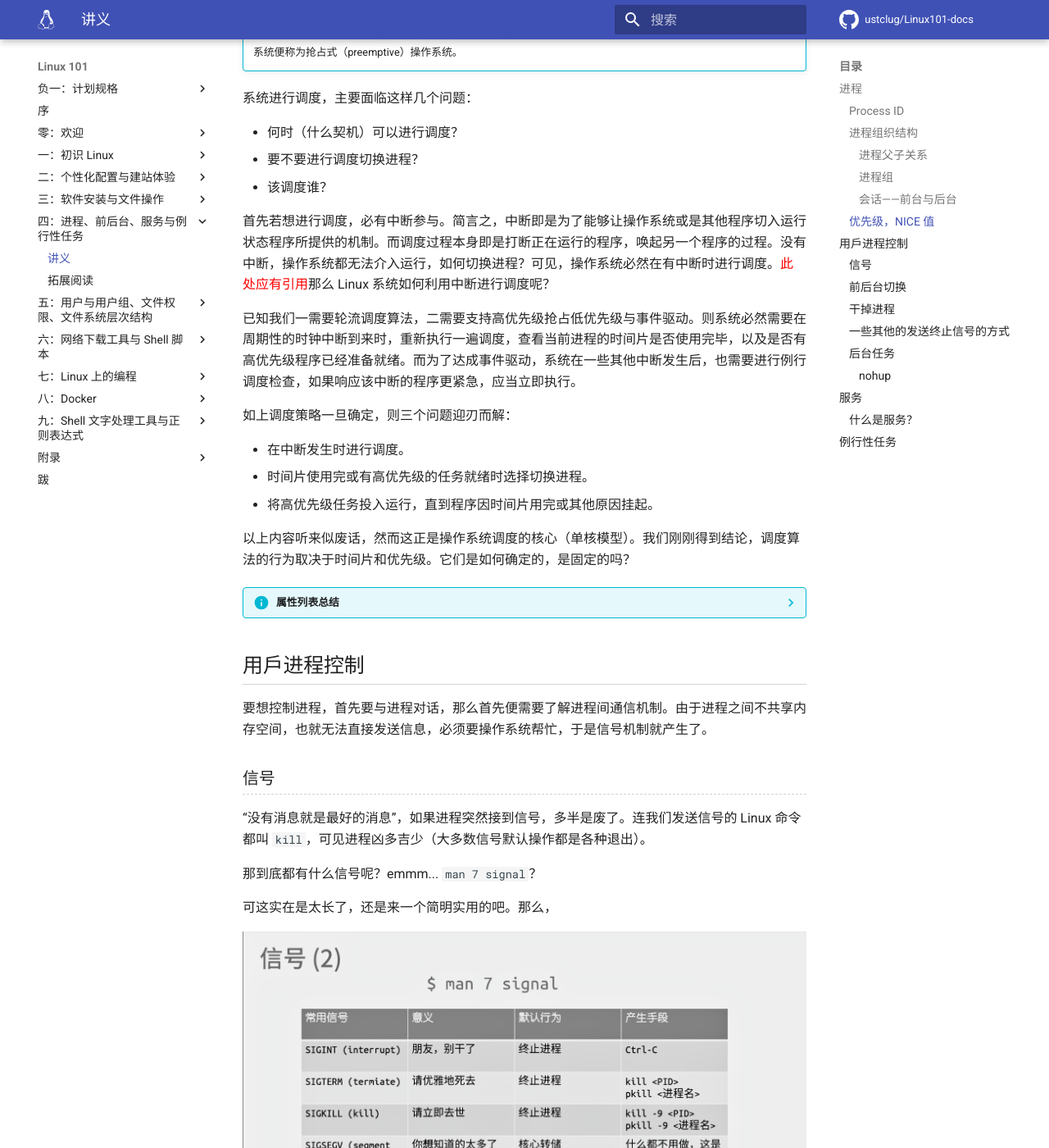
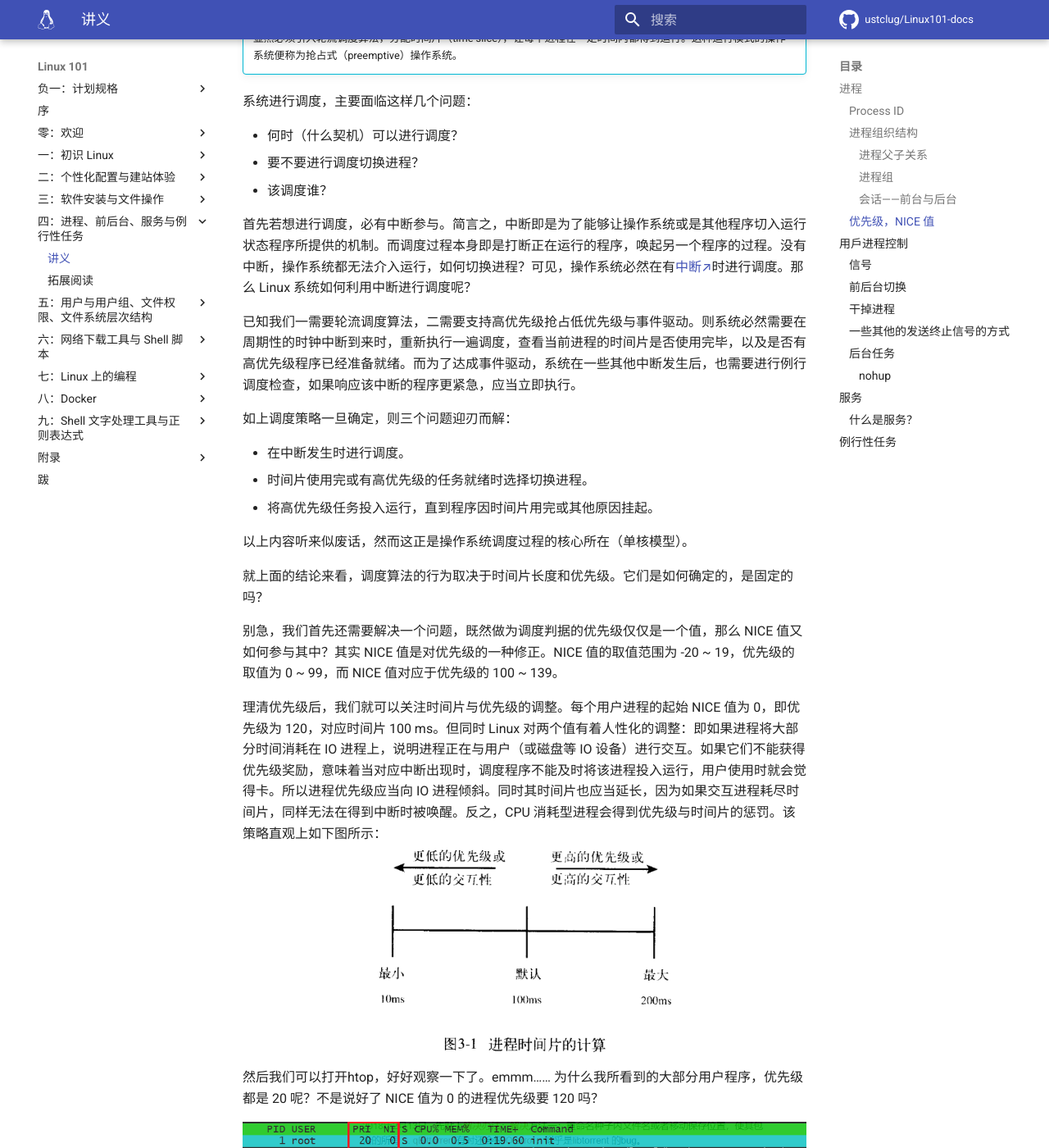
Before and after one commit to ustclug/Linux101-docs, an MkDocs documentation site: the page built from docs/Ch04/index.md, in a window 1280 px wide and 1400 px high, scrolled down 4272 px. Shown: the whole window at 82% size. Built offline with MkDocs 1.6.1 and Material for MkDocs 9.7.7, drawn with Linux system fonts in a browser that asks for light colours; comment, search, counter and statistics services are not loaded; some of the changed text lies outside the part shown.

Commit message:
quote link

````diff
--- a/docs/Ch04/index.md
+++ b/docs/Ch04/index.md
@@ -79,18 +79,11 @@ _在图形界面上，直接单击绿色条内的 PID 栏，可以将进程顺
 
 进程组大体上是执行同一工作的进程形成的一个团体，通常是由于父进程 fork 出子进程后子进程继承父进程的组 ID 而逐渐形成。设计进程组机制主要是面向协作任务，比如 Firefox 工作是网页浏览，那么其相关的进程一定属于一个进程组。<span class="more">进程组的出现方便了系统信号管理，后面可以看到，发给一个进程组的信号将被所有属于该组的进程接收，意义就是停止整个工作整体。</span>
 
-#### 会话——前台与后台 {#session}
-
-而会话（<abbr title="来自拉丁语 sedere，坐，坐下，词源同 sit。用坐下——起身来指代一场，一节，一个阶段。这里就是登陆到退出。">session</abbr>）可以说是面向用户登陆出现的概念。当用户从终端登陆进入 shell，以该 shell 为会话首进程展开本次会话。<span class="more">（所以守护进程一经创建会脱离当前会话，以自己 PID 为 session ID。）</span>session 中包含着 n 个进程组，分别完成不同的工作。用户退出时，session 不一定会结束，有些进程仍然可以驻留系统中，以该 session ID 继续运行。
-
-说到会话，就必然涉及到 Linux 会话中的前后台管理机制。前台（foreground）与后台（background），本质上决定了是否需要与用户交互，对于单独的一个 shell，只能有一个前台进程（组），其余进程只能在后台默默运行，上述中 n 个进程组，正是前台进程组和后台进程组的概称。在稍后部分中我们将学习前后台的相关操作。
-
-_按 F2，随后可以自主选择进程的属性列在面板上，以 Parent PID 为例（PPID），点击 colomns，点击 PPID，注意到下方提示 F5 add 添加到左侧，再依照下方提示调整顺序。同理可以顺便在 PPID 后顺序添加 PGRP，TTY\_NR，TPGID，SESSION 列以便观察下面实验结果。_
+_按 F2，随后可以自主选择进程的属性列在面板上，以 Parent PID 为例（PPID），点击 colomns，点击 PPID，注意到下方提示 F5 add 添加到左侧，再依照下方提示调整顺序。同理可以顺便在 PPID 后顺序添加 PGRP，TTY\_NR，TPGID，SESSION 列以便观察下面及随后所有实验结果。_
 
 ![add_column](images/add_column.png)
 
 （F10 被终端程序占用了怎么办？其实终端上的选项是可以用鼠标点击的，点一下 Done 即可返回。）
-
 
 ??? example "小实验"
 
@@ -133,6 +126,13 @@ _按 F2，随后可以自主选择进程的属性列在面板上，以 Parent PI
 
     接下来会看到进程 SID 一律为该进程的控制 shell 的 PID。<p class="more">随后观察守护进程，可以看到守护进程的 SID 一般是其本身 PID。</p>
 
+#### 会话——前台与后台 {#session}
+
+而会话（<abbr title="来自拉丁语 sedere，坐，坐下，词源同 sit。用坐下——起身来指代一场，一节，一个阶段。这里就是登陆到退出。">session</abbr>）可以说是面向用户登陆出现的概念。当用户从终端登陆进入 shell，以该 shell 为会话首进程展开本次会话。<span class="more">（所以守护进程一经创建会脱离当前会话，以自己 PID 为 session ID。）</span>session 中包含着 n 个进程组，分别完成不同的工作。用户退出时，session 不一定会结束，有些进程仍然可以驻留系统中，以该 session ID 继续运行。
+
+说到会话，就必然涉及到 Linux 会话中的前后台管理机制。前台（foreground）与后台（background），本质上决定了是否需要与用户交互，对于单独的一个 shell，只能有一个前台进程（组），其余进程只能在后台默默运行，上述中 n 个进程组，正是前台进程组和后台进程组的概称。在稍后部分中我们将学习前后台切换的相关操作。
+
+
 ### 优先级，NICE 值 {#priority}
 
 有了进程，谁先运行？谁给一点时间就够了，谁要占用大部分 CPU 时间？这又是如何决定的？这些问题之中体现着优先权的概念。如果说上面所介绍的的那些进程属性描述了进程的控制信息，那么优先级与 NICE 值则反映操作系统调度进程的核心手段。
@@ -150,7 +150,7 @@ _按 F2，随后可以自主选择进程的属性列在面板上，以 Parent PI
 - 要不要进行调度切换进程？
 - 该调度谁？
 
-首先若想进行调度，必有中断参与。简言之，中断即是为了能够让操作系统或是其他程序切入运行状态程序所提供的机制。而调度过程本身即是打断正在运行的程序，唤起另一个程序的过程。没有中断，操作系统都无法介入运行，如何切换进程？可见，操作系统必然在有中断时进行调度。<span class="red">此处应有引用</span>那么 Linux 系统如何利用中断进行调度呢？
+首先若想进行调度，必有中断参与。简言之，中断即是为了能够让操作系统或是其他程序切入运行状态程序所提供的机制。而调度过程本身即是打断正在运行的程序，唤起另一个程序的过程。没有中断，操作系统都无法介入运行，如何切换进程？可见，操作系统必然在有[中断↗](/Appendix/glossary/#irq)时进行调度。那么 Linux 系统如何利用中断进行调度呢？
 
 已知我们一需要轮流调度算法，二需要支持高优先级抢占低优先级与事件驱动。则系统必然需要在周期性的时钟中断到来时，重新执行一遍调度，查看当前进程的时间片是否使用完毕，以及是否有高优先级程序已经准备就绪。而为了达成事件驱动，系统在一些其他中断发生后，也需要进行例行调度检查，如果响应该中断的程序更紧急，应当立即执行。
 
@@ -160,9 +160,43 @@ _按 F2，随后可以自主选择进程的属性列在面板上，以 Parent PI
 - 时间片使用完或有高优先级的任务就绪时选择切换进程。
 - 将高优先级任务投入运行，直到程序因时间片用完或其他原因挂起。
 
-以上内容听来似废话，然而这正是操作系统调度的核心（单核模型）。我们刚刚得到结论，调度算法的行为取决于时间片和优先级。它们是如何确定的，是固定的吗？
+以上内容听来似废话，然而这正是操作系统调度过程的核心所在（单核模型）。
 
-??? info "属性列表总结"
+就上面的结论来看，调度算法的行为取决于时间片长度和优先级。它们是如何确定的，是固定的吗？
+
+别急，我们首先还需要解决一个问题，既然做为调度判据的优先级仅仅是一个值，那么 NICE 值又如何参与其中？其实 NICE 值是对优先级的一种修正。NICE 值的取值范围为 -20 ~ 19，优先级的取值为 0 ~ 99，而 NICE 值对应于优先级的 100 ~ 139。
+
+理清优先级后，我们就可以关注时间片与优先级的调整。每个用户进程的起始 NICE 值为 0，即优先级为 120，对应时间片 100 ms。但同时 Linux 对两个值有着人性化的调整：即如果进程将大部分时间消耗在 IO 进程上，说明进程正在与用户（或磁盘等 IO 设备）进行交互。如果它们不能获得优先级奖励，意味着当对应中断出现时，调度程序不能及时将该进程投入运行，用户使用时就会觉得卡。所以进程优先级应当向 IO 进程倾斜。同时其时间片也应当延长，因为如果交互进程耗尽时间片，同样无法在得到中断时被唤醒。反之，CPU 消耗型进程会得到优先级与时间片的惩罚。该策略直观上如下图所示：
+<img src="images/time_slice.png" width="55%"></img>
+
+然后我们可以打开htop，好好观察一下了。emmm…… 为什么我所看到的大部分用户程序，优先级都是 20 呢？不是说好了 NICE 值为 0 的进程优先级要 120 吗？
+
+![what's up?](images/privilege.png)
+
+额，其实这里给出的优先级是呈现给程序的，所以显示的数字以优先级100为基数，多正少负。
+
+??? tip "more"
+    如果你真的很较真，按下了`shift + k`键显示内核线程，那么你将见到许多比用户进程优先级高得多的存在。而且具有最高优先级（即优先级值为 0 或 1）的进程优先级用 RT 表示。据 htop 作者说这是 htop 前身 top 的锅，作者完全照搬了 top 的特性。
+    <img src="images/top8.png" width="75%"></img>
+
+    - 第一个进程为 watchdog，是一个比较有意思的保证系统可用性的程序。<br/>（试试 `echo hi > /dev/watchdog` 吧→_→)
+    - 第二到五为负载均衡程序，cpu有几个核就有几个负载均衡。（单核就不用了吧）
+    - 剩下的三个（还有许多没有上榜）便是中断处理程序了。<br/>（在词汇表中中断外链的文章里，当时中断线程化还是一个设想，现在已经实现了。）
+
+可是我们也没有看到 NICE 值的差异啊？的确如此，我们可以看到的 NICE 值就是静态的，内核才能看到动态优先级。
+
+对于普通用户，有 `nice` 命令可以选择，可以以低优先级开始任务。`renice` 命令则可以重新指定优先级。当然，这两个命令若想设定 NICE 值为负数，还需 `sudo` 加持。
+```bash
+nice [-n adjustment] [-adjustment] [--adjustment=adjustment] [--help] [--version]
+ [command [arg...]]
+nice vim == nice -10 vim == nice -n 10 vim
+
+renice priority [[-p] pid ...] [[-g] pgrp ...] [[-u] user ...]
+```
+
+上面内容已经就进程的属性介绍了大概，用一张表简要总结如下：
+
+???+ info "属性列表总结"
 
     <div class="md-typeset__table"><table>
     <thead>
@@ -244,6 +278,8 @@ emmm···为什么不是[1]呢？看来应该是这个 shell 前面已经挂起
 !!! info "一点细节"
     然而我们也许会关注一个细节，在图中显示的编号后面跟着的加号和减号是什么？加号标记了 fg 和 bg 命令的默认选项，像上面的命令也可以直接简化为 `bg`。减号表示如果加号标记进程退出，将会成为加号标记进程。同时这两个进程也可以被 `%+`（或 `%%`）、`%-` 指代。当然，加号减号都只能出现一次。
 
+    其实我们如果直接输入 `%1`，一样可以将编号为 1 的进程放入前台。
+
 在 htop 中，按照前面的提示添加额外的 TPGID（前台进程组号）列可以看出如图所示的规律：
 
 ![fg_bg](images/fg_bg.png)
@@ -277,7 +313,6 @@ emmm···为什么不是[1]呢？看来应该是这个 shell 前面已经挂起
 那么问题来了，如何才能创造一个向上面一样流氓的进程呢？
 
 ??? example "小实验"
-
     打开任何一个文本编辑器（或者之前安装的 VSCode），将以下内容复制粘贴进去，命名文件为 `signal_handle.c`：
 
     ```c
````
Also changed, not shown: other parts of docs/Ch04/index.md (+1 -1 lines), docs/Appendix/glossary.md (+1 -1 lines).
